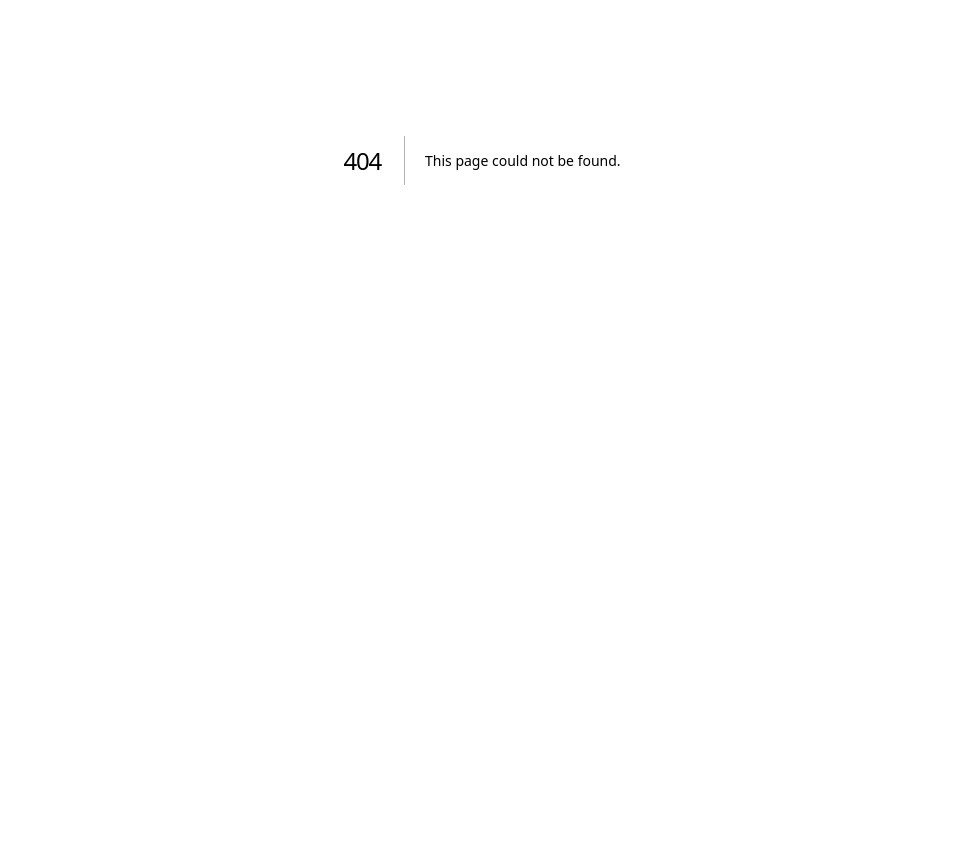
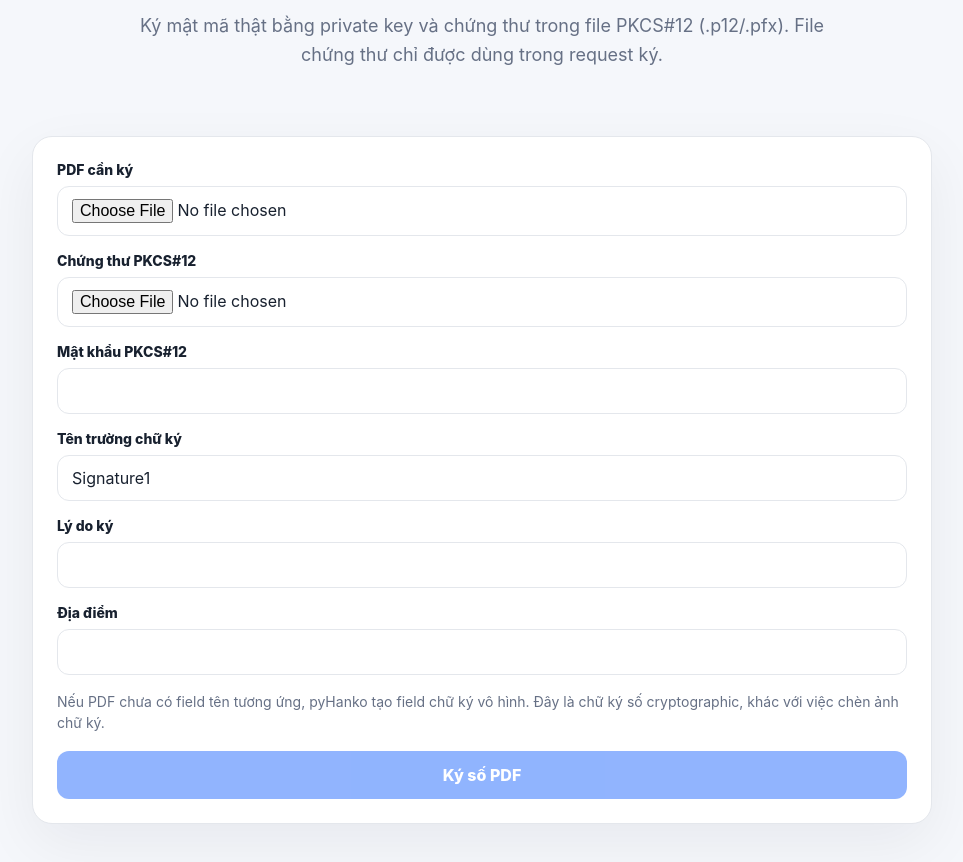
Before and after one commit to solyan842/SolYan-PDF, a Next.js app in the folder frontend/: page /sign in a window 1280 px wide. Before the commit this address had no page. Shown: the part 240-1102 px from the top of the page, without its empty margins (158-1121 px from the left). Before the commit the page ends 800 px from the top, so only its background shows below. Built offline with nearby package versions, Linux system fonts and the light colour scheme; no server answers.

Commit message:
feat: add PKCS#12 digital signing frontend

```diff
--- /dev/null
+++ b/frontend/app/sign/page.tsx
@@ -0,0 +1,63 @@
+'use client';
+
+import { ChangeEvent, useState } from 'react';
+
+const API_BASE = process.env.NEXT_PUBLIC_API_URL ?? 'http://localhost:8000';
+
+export default function SignPage() {
+  const [file, setFile] = useState<File | null>(null);
+  const [certificate, setCertificate] = useState<File | null>(null);
+  const [passphrase, setPassphrase] = useState('');
+  const [fieldName, setFieldName] = useState('Signature1');
+  const [reason, setReason] = useState('');
+  const [location, setLocation] = useState('');
+  const [busy, setBusy] = useState(false);
+  const [error, setError] = useState('');
+
+  async function sign() {
+    if (!file || !certificate) return;
+    setBusy(true); setError('');
+    try {
+      const body = new FormData();
+      body.append('file', file);
+      body.append('certificate', certificate);
+      body.append('passphrase', passphrase);
+      body.append('field_name', fieldName || 'Signature1');
+      body.append('reason', reason);
+      body.append('location', location);
+      const response = await fetch(`${API_BASE}/sign/pkcs12`, { method: 'POST', body });
+      if (!response.ok) {
+        let detail = `HTTP ${response.status}`;
+        try { detail = (await response.json()).detail ?? detail; } catch {}
+        throw new Error(detail);
+      }
+      const blob = await response.blob();
+      const url = URL.createObjectURL(blob);
+      const a = document.createElement('a');
+      a.href = url; a.download = 'solyan-signed.pdf';
+      document.body.appendChild(a); a.click(); a.remove(); URL.revokeObjectURL(url);
+    } catch (cause) {
+      setError(cause instanceof Error ? cause.message : 'Không thể ký PDF.');
+    } finally { setBusy(false); }
+  }
+
+  function pick(setter: (file: File | null) => void, event: ChangeEvent<HTMLInputElement>) {
+    setter(event.target.files?.[0] ?? null); setError('');
+  }
+
+  return <main className="shell">
+    <header className="topbar"><a className="brand" href="/">SolYan PDF</a><div className="privacy-pill server-pill">pyHanko · PKCS#12</div></header>
+    <section className="hero compact-hero"><p className="eyebrow">DIGITAL SIGN · PHASE 5</p><h1>Ký số PDF</h1><p className="subtitle">Ký mật mã thật bằng private key và chứng thư trong file PKCS#12 (.p12/.pfx). File chứng thư chỉ được dùng trong request ký.</p></section>
+    <section className="workspace form-workspace">
+      <label className="field"><span>PDF cần ký</span><input type="file" accept="application/pdf,.pdf" onChange={(e)=>pick(setFile,e)}/></label>
+      <label className="field"><span>Chứng thư PKCS#12</span><input type="file" accept=".p12,.pfx,application/x-pkcs12" onChange={(e)=>pick(setCertificate,e)}/></label>
+      <label className="field"><span>Mật khẩu PKCS#12</span><input type="password" value={passphrase} onChange={(e)=>setPassphrase(e.target.value)} autoComplete="new-password"/></label>
+      <label className="field"><span>Tên trường chữ ký</span><input value={fieldName} onChange={(e)=>setFieldName(e.target.value)}/></label>
+      <label className="field"><span>Lý do ký</span><input value={reason} onChange={(e)=>setReason(e.target.value)}/></label>
+      <label className="field"><span>Địa điểm</span><input value={location} onChange={(e)=>setLocation(e.target.value)}/></label>
+      <p className="hint">Nếu PDF chưa có field tên tương ứng, pyHanko tạo field chữ ký vô hình. Đây là chữ ký số cryptographic, khác với việc chèn ảnh chữ ký.</p>
+      {error && <div className="error">{error}</div>}
+      <button className="merge-button" type="button" onClick={sign} disabled={!file || !certificate || busy}>{busy ? 'Đang ký…' : 'Ký số PDF'}</button>
+    </section>
+  </main>;
+}
```
